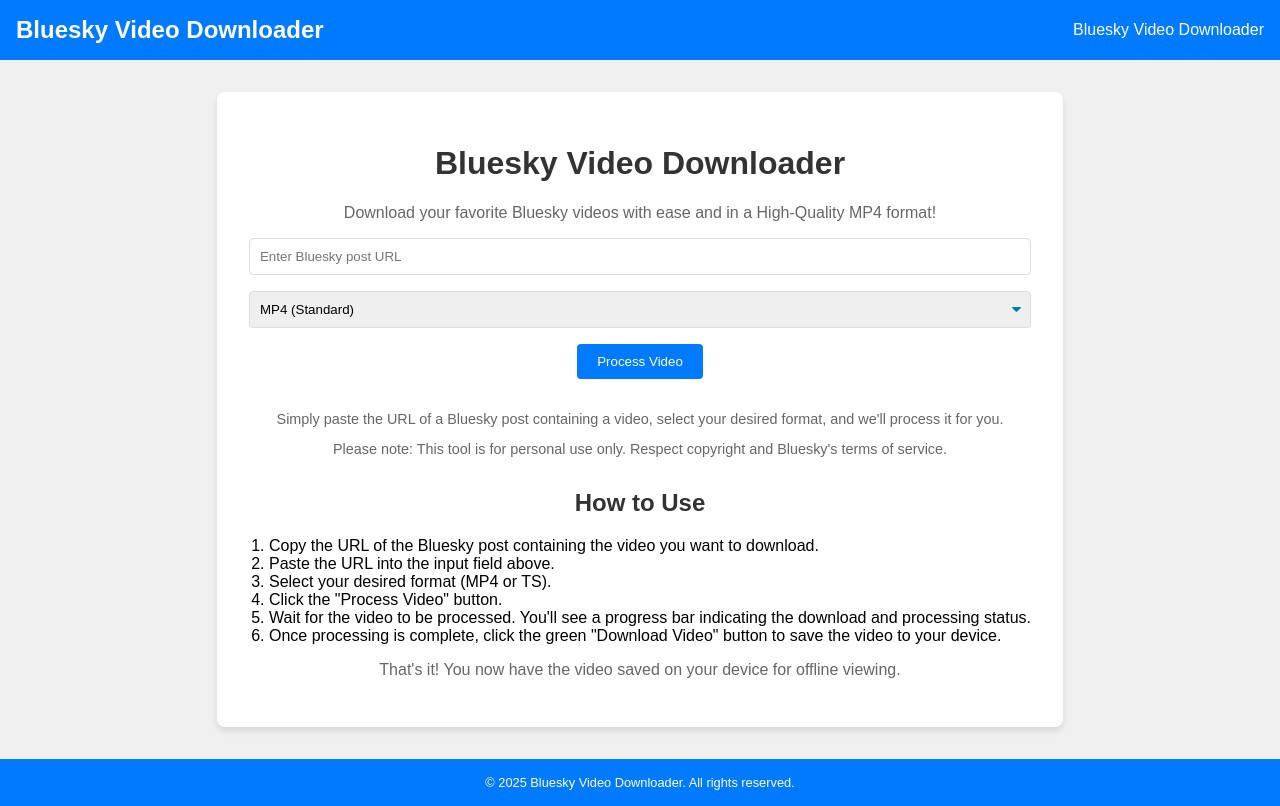
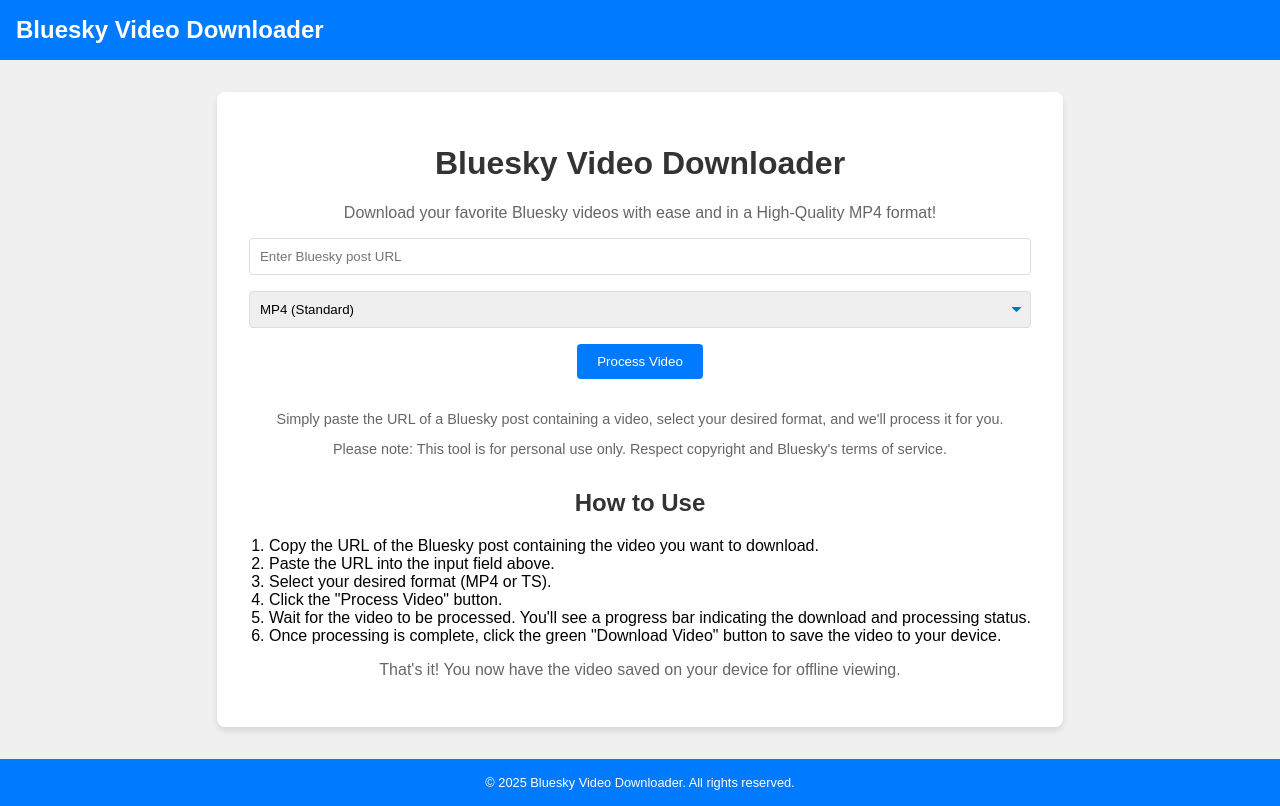
Before and after one commit to AnujSEO/bskydownloader, a plain HTML site: page index.html in a window 1280 px wide. Drawn offline with Linux system fonts and the light colour scheme.

Commit message:
Update index.html

```diff
--- a/index.html
+++ b/index.html
@@ -173,7 +173,6 @@
         <header>
             <div class="logo"><a href="index.html">Bluesky Video Downloader</a></div>
             <nav>
-                <a href="index.html">Bluesky Video Downloader</a>
             </nav>
         </header>
         <main>
```
